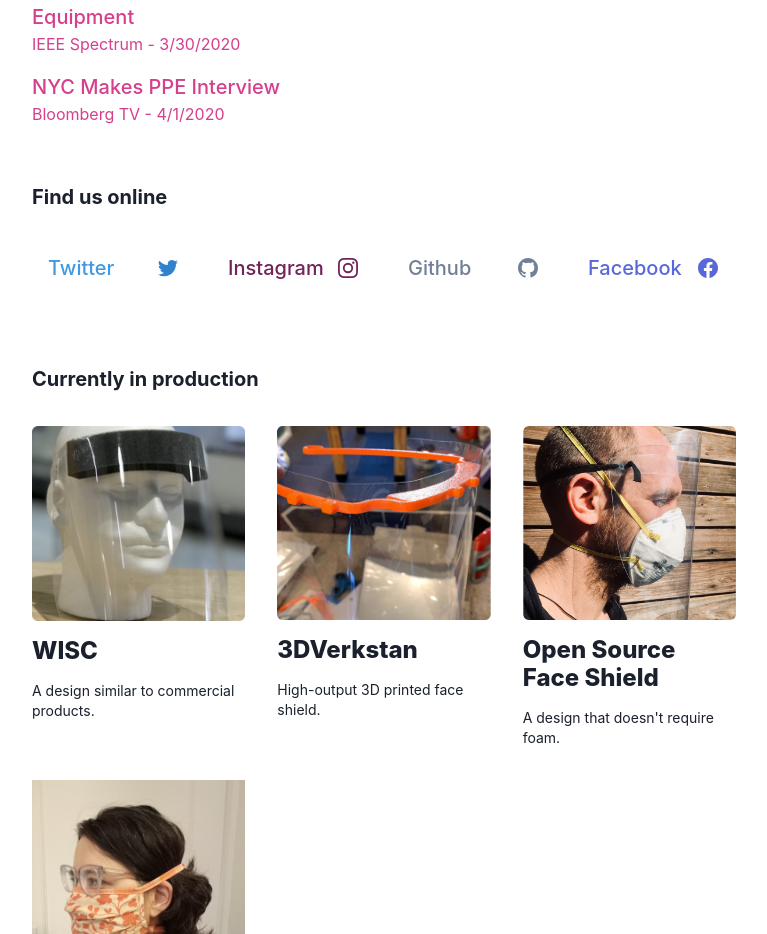
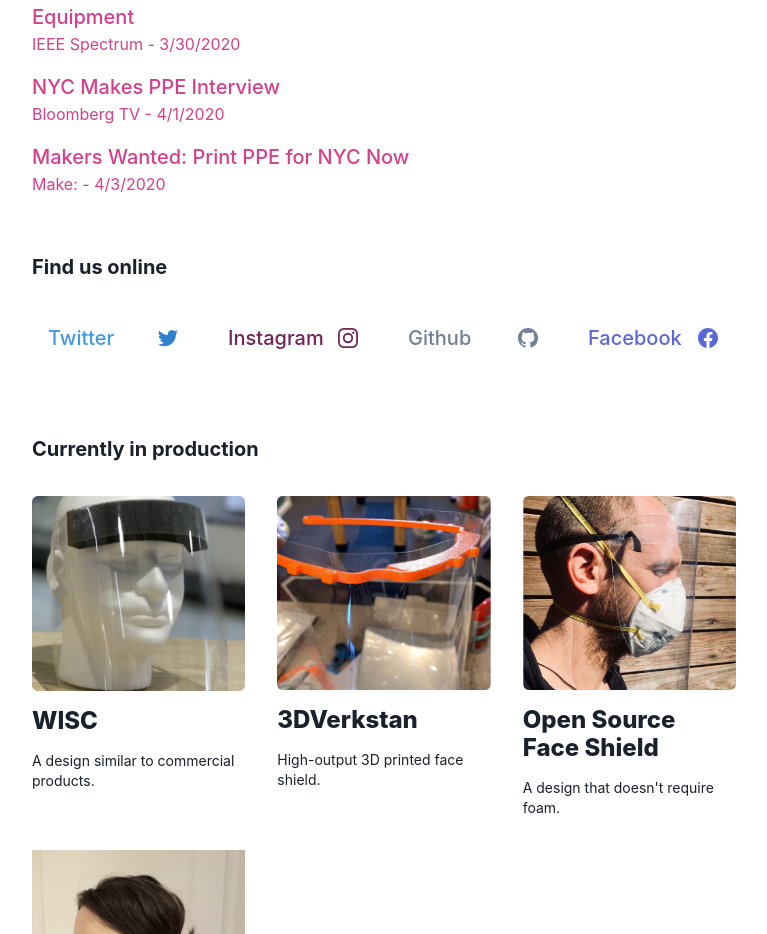
Before and after one commit to NYCPPE/nyc-makers-vs-covid, a Next.js app: page / in a window 1280 px wide. Shown: the part 2203-3137 px from the top of the page, without its empty margins (256-1023 px from the left). Built offline with nearby package versions, Linux system fonts and the light colour scheme; no server answers; what @tailwindcss/ui would draw is missing.

Commit message:
add Make: 4/3/2020 article about NYC Makes PPE

```diff
--- a/components/media.js
+++ b/components/media.js
@@ -12,6 +12,12 @@ const coverage = [
     organization: 'Bloomberg TV',
     title: 'NYC Makes PPE Interview',
     date: '4/1/2020'
+  },
+  {
+    href: 'https://makezine.com/2020/04/03/makers-wanted-print-ppe-for-nyc-now/',
+    organization: 'Make:',
+    title: 'Makers Wanted: Print PPE for NYC Now',
+    date: '4/3/2020'
   }
 ]
 
```
